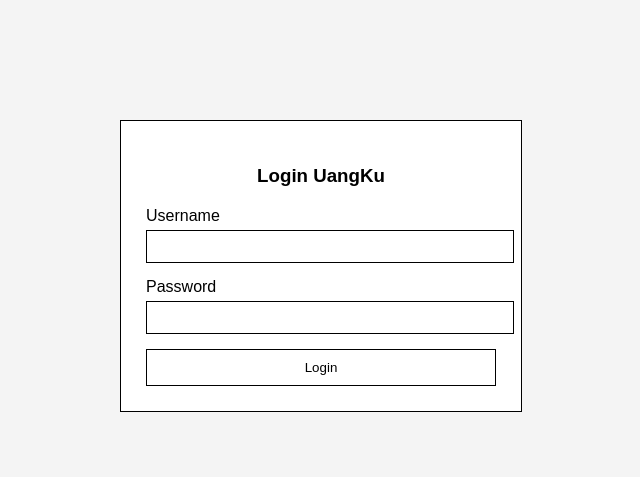
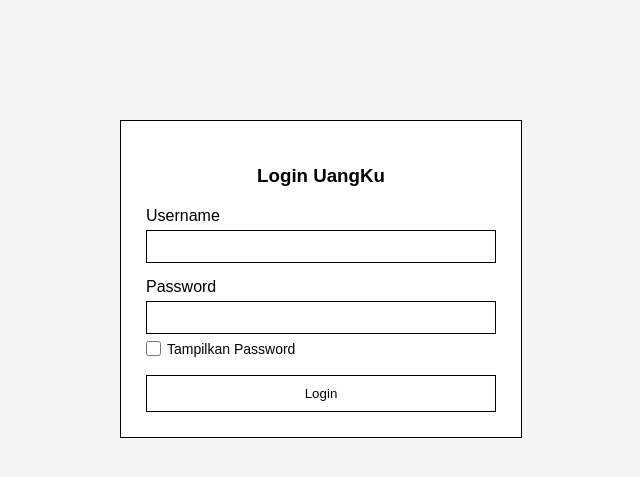
Before and after one commit to gravenths/uas-dw-uangku, a PHP site: page /auth/login.php in a window 1280 px wide. Shown: the top 477 px of the page, without its empty margins (319-959 px from the left). Run offline with PHP 8.4, Linux system fonts and the light colour scheme.

Commit message:
Update login.php
fitur toggle show/hide password

```diff
--- a/uas_dw/auth/login.php
+++ b/uas_dw/auth/login.php
@@ -2,6 +2,7 @@
 <html>
 <head>
     <title>Login UangKu</title>
+
     <style>
         body {
             font-family: Arial, sans-serif;
@@ -23,6 +24,7 @@
             padding: 8px;
             margin: 5px 0 15px 0;
             border: 1px solid #000;
+            box-sizing: border-box;
         }
         button {
             width: 100%;
@@ -34,6 +36,29 @@
         button:hover {
             background: #000;
             color: #fff;
+        }
+        .password-wrapper {
+            position: relative;
+        }
+        .password-wrapper input {
+            padding-right: 38px;
+            margin: 5px 0 15px 0;
+        }
+        .show-password {
+            display: flex;
+            align-items: center;
+            gap: 6px;
+            margin-top: -8px;
+            margin-bottom: 18px;
+            cursor: pointer;
+            font-size: 14px;
+        }
+        .show-password input[type="checkbox"] {
+            width: 15px;
+            height: 15px;
+            margin: 0;
+            padding: 0;
+            cursor: pointer;
         }
     </style>
 </head>
@@ -47,11 +72,21 @@
         <input type="text" name="nama" required>
 
         Password
-        <input type="password" name="password" required>
+        <input type="password" name="password" id="passwordInput" required>
+        <label class="show-password">
+            <input type="checkbox" onclick="togglePassword()"> Tampilkan Password
+        </label>
 
         <button type="submit">Login</button>
     </form>
 </div>
 
+<script>
+    function togglePassword() {
+        const input = document.getElementById('passwordInput');
+        input.type = input.type === 'password' ? 'text' : 'password';
+    }
+</script>
+
 </body>
 </html>
```
